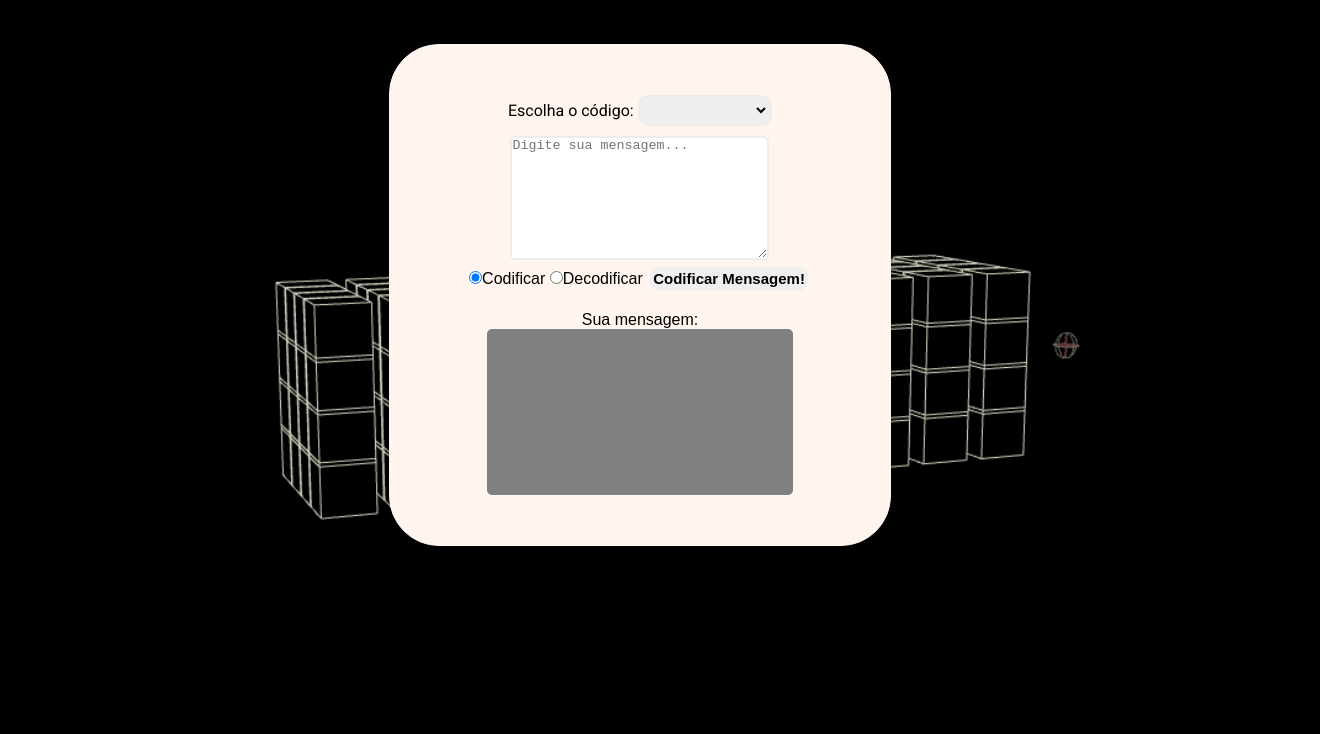
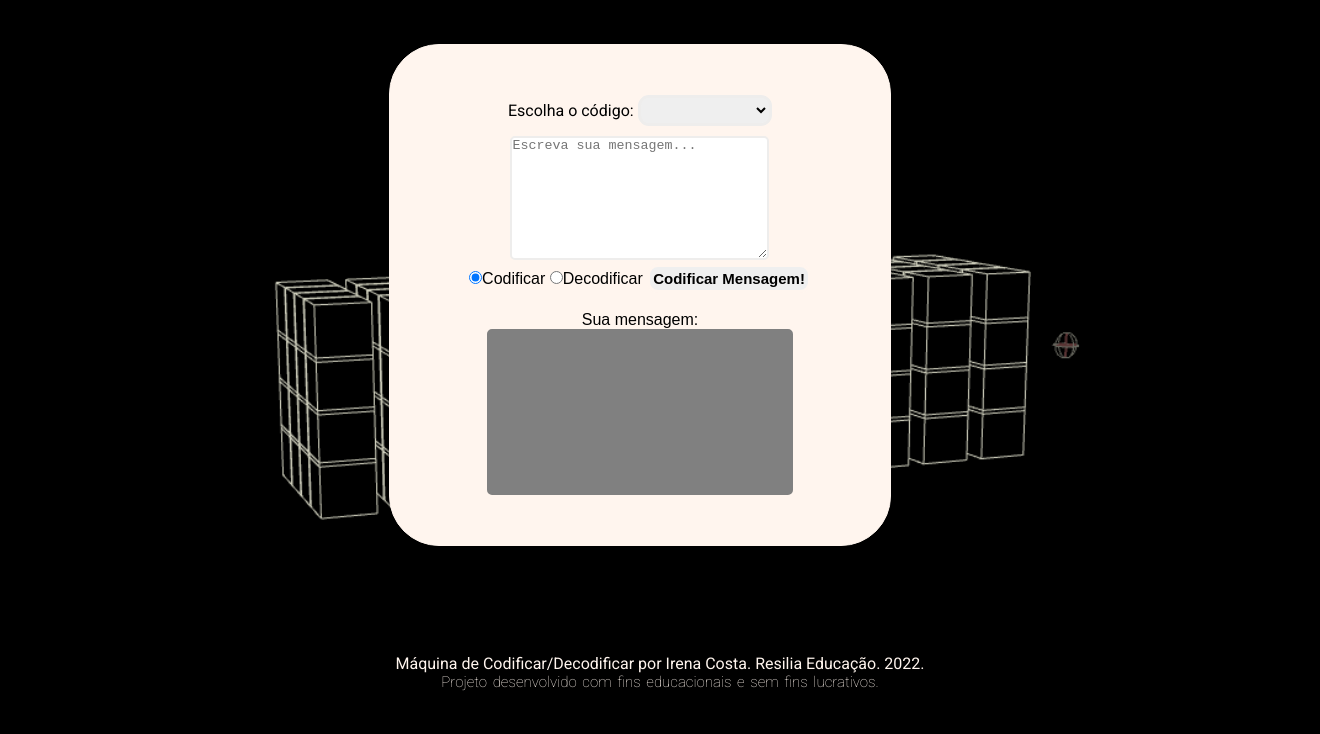
Before and after one commit to irenacosta/cifradorLangDom, a plain HTML site: page index.html in a window 1280 px wide. Shown: the part 66-800 px from the top of the page, 1320 px wide, since content can reach past the window. Drawn offline with Linux system fonts and the light colour scheme.

Commit message:
update estilização

```diff
--- a/index.html
+++ b/index.html
@@ -5,13 +5,13 @@
     <meta http-equiv="X-UA-Compatible" content="IE=edge"/>
     <meta name="viewport" content="width=device-width, initial-scale=1.0"/>
     <link rel="stylesheet" href="style.css"/>
-    <!-- <script src="langdom.js" defer></script> -->
+    <script src="langdom.js" defer></script>
     <link href="https://fonts.googleapis.com/css2?family=Poppins:wght@200&family=Roboto:wght@300&display=swap" rel="stylesheet"/>
     <title>Cifrador LangDOM</title>
 </head>
 <body>
     <header class="titulo">
-        <a>Envie sua mensagem de maneira segura!</a>
+        <a>Envie e receba sua mensagem de maneira segura!</a>
 
     </header>
 
@@ -26,7 +26,7 @@
                 </select>
                 <br>
                 <div id="chaveDeCesar"></div>
-                <center><textarea name="msg" id="mensagem" cols="30" rows="8" placeholder="Digite sua mensagem..."></textarea></center>
+                <center><textarea name="msg" id="mensagem" cols="30" rows="8" placeholder="Escreva sua mensagem..."></textarea></center>
             </div>
 
             <div>
@@ -49,6 +49,12 @@
 
     </section>
 
+    <div class="footer-bottom">
+        <span>Máquina de Codificar/Decodificar por Irena Costa. Resilia Educação. 2022.</span>
+        <p>Projeto desenvolvido com fins educacionais e sem fins lucrativos.</p>
+    </div>
+
 
 </body>
+
 </html>
--- a/style.css
+++ b/style.css
@@ -39,6 +39,8 @@ select{
   height: 100%;
   word-wrap: break-word;
   background-color: grey;
+  color: black;
+  text-align: justify;
 }
 
 #chaveDeCesar{
@@ -123,3 +125,26 @@ select{
   color: black;
 
 }
+
+.footer-bottom{
+  background: #000;
+  width: 100vw;
+  padding: 20px;
+  padding-bottom: 40px;
+  text-align: center;
+}
+
+.footer-bottom p{
+  text-align: center;
+  font-size: 14px;
+  word-spacing: 2px;
+  font-family: 'Roboto', sans-serif;
+  font-weight: 200;
+  font-size: 15px;
+  color: seashell;
+}
+.footer-bottom span{
+ color: seashell;
+ font-size: 16px;
+ text-decoration: none;
+}
```
